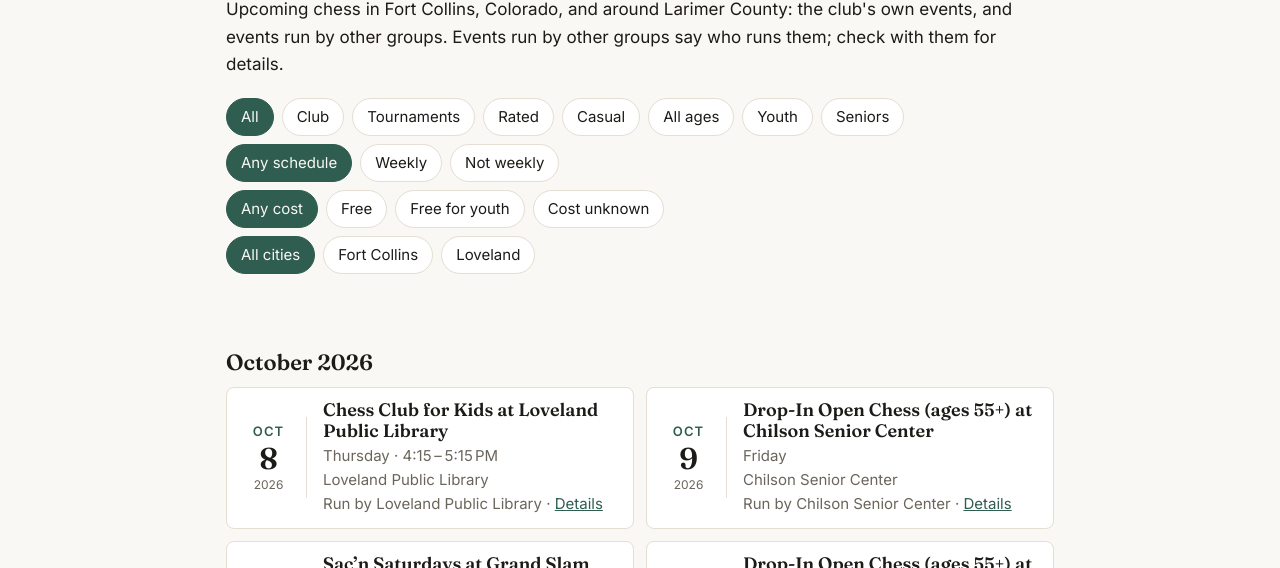
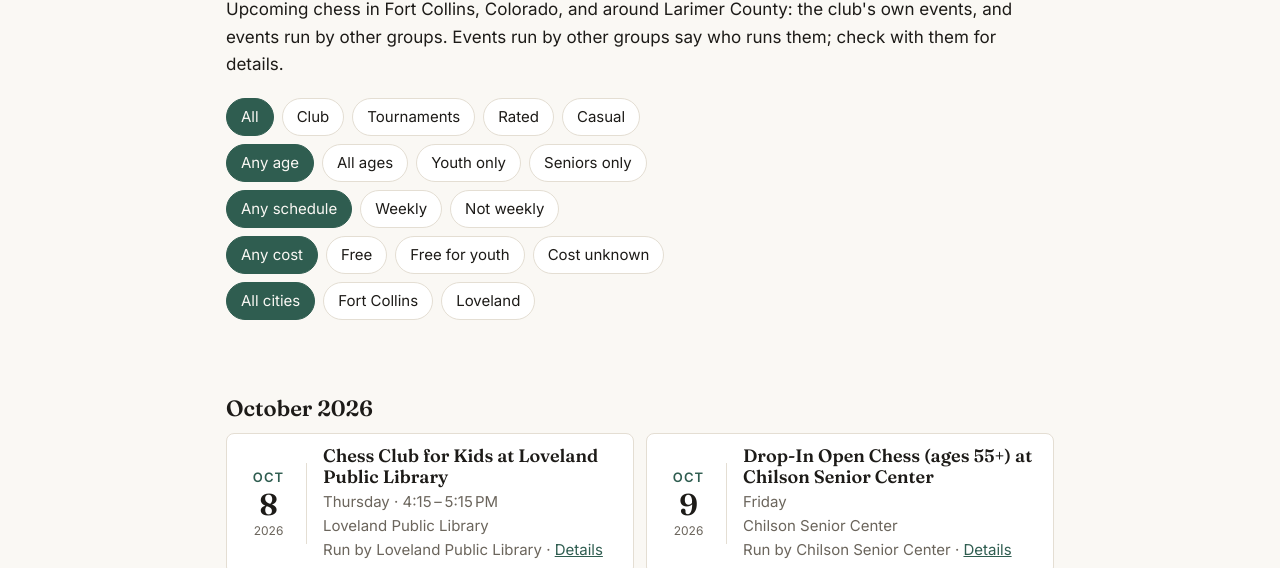
Before and after one commit to LarimerChess/website, a website: page events/index.html in a window 1280 px wide. Shown: the part 212-780 px from the top of the page. Drawn offline with Linux system fonts and the light colour scheme.

Commit message:
Give age its own filter row
Age is now a row of its own: Any age, All ages, Youth only and Seniors
only, combining with kind, schedule, cost and city. Older single-value
links like #youth still work.

Co-Authored-By: Claude Opus 5.5 <noreply@anthropic.com>

```diff
--- a/calendar.js
+++ b/calendar.js
@@ -192,11 +192,12 @@ function renderByMonth(container, events) {
 
 const slug = (s) => s.toLowerCase().replace(/[^a-z0-9]+/g, "-").replace(/^-|-$/g, "");
 
-// Independent rows of filter buttons: kind of event, how often, cost, and city. A card shows
+// Independent rows of filter buttons: kind of event, age, how often, cost, and city. A card shows
 // when it matches every row. The city buttons come from the events themselves. The
 // choice is kept in the address, e.g. #kind=youth&schedule=weekly&city=loveland.
 const MATCHES = {
   kind: (card, value) => card.dataset.tags.split(" ").includes(value),
+  age: (card, value) => card.dataset.tags.split(" ").includes(value),
   schedule: (card, value) => card.dataset.tags.split(" ").includes("weekly") === (value === "weekly"),
   cost: (card, value) => card.dataset.tags.split(" ").includes(value),
   city: (card, value) => card.dataset.city === value,
@@ -220,7 +221,9 @@ function setUpFilters(container, filtersId, events) {
 
   const readHash = () => {
     const raw = decodeURIComponent(location.hash.slice(1));
-    const params = new URLSearchParams(raw.includes("=") ? raw : `kind=${raw}`);
+    // Older links name a single value, like #youth; find the row that has it.
+    const bare = !raw.includes("=") && groups.find((g) => g.buttons.some((b) => b.dataset.value === raw));
+    const params = new URLSearchParams(bare ? `${bare.name}=${raw}` : raw);
     for (const g of groups) {
       const value = params.get(g.name);
       state[g.name] = g.buttons.some((b) => b.dataset.value === value) ? value : "all";
--- a/events/index.html
+++ b/events/index.html
@@ -46,9 +46,12 @@
         <button type="button" data-value="tournament" aria-pressed="false">Tournaments</button>
         <button type="button" data-value="rated" aria-pressed="false">Rated</button>
         <button type="button" data-value="casual" aria-pressed="false">Casual</button>
+      </div>
+      <div class="filters filters-more" role="group" aria-label="Age" data-filter-group="age">
+        <button type="button" data-value="all" aria-pressed="true">Any age</button>
         <button type="button" data-value="all-ages" aria-pressed="false">All ages</button>
-        <button type="button" data-value="youth" aria-pressed="false">Youth</button>
-        <button type="button" data-value="senior" aria-pressed="false">Seniors</button>
+        <button type="button" data-value="youth" aria-pressed="false">Youth only</button>
+        <button type="button" data-value="senior" aria-pressed="false">Seniors only</button>
       </div>
       <div class="filters filters-more" role="group" aria-label="How often" data-filter-group="schedule">
         <button type="button" data-value="all" aria-pressed="true">Any schedule</button>
```
Also changed, not shown: tests/check_pages.mjs (+2 -2 lines).
